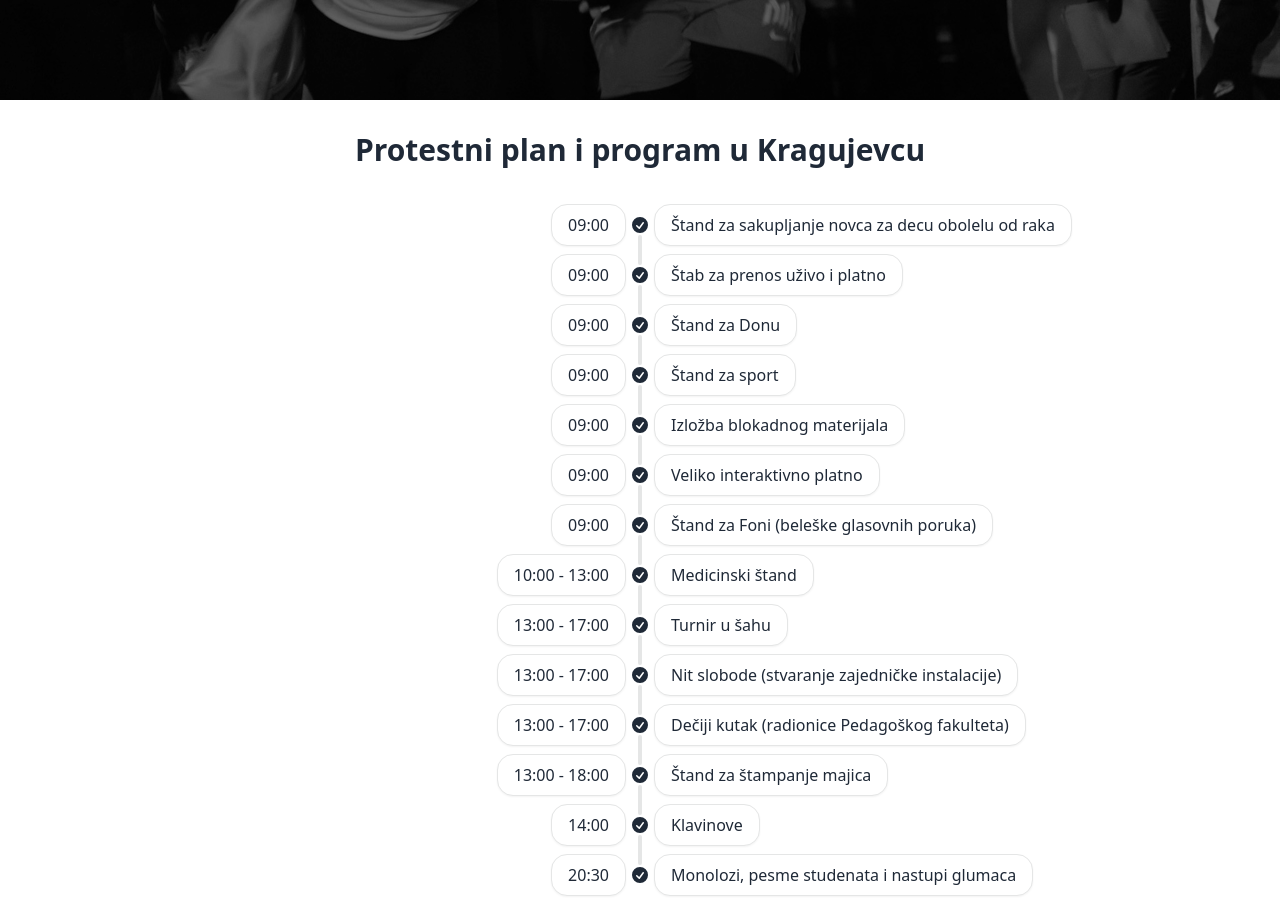
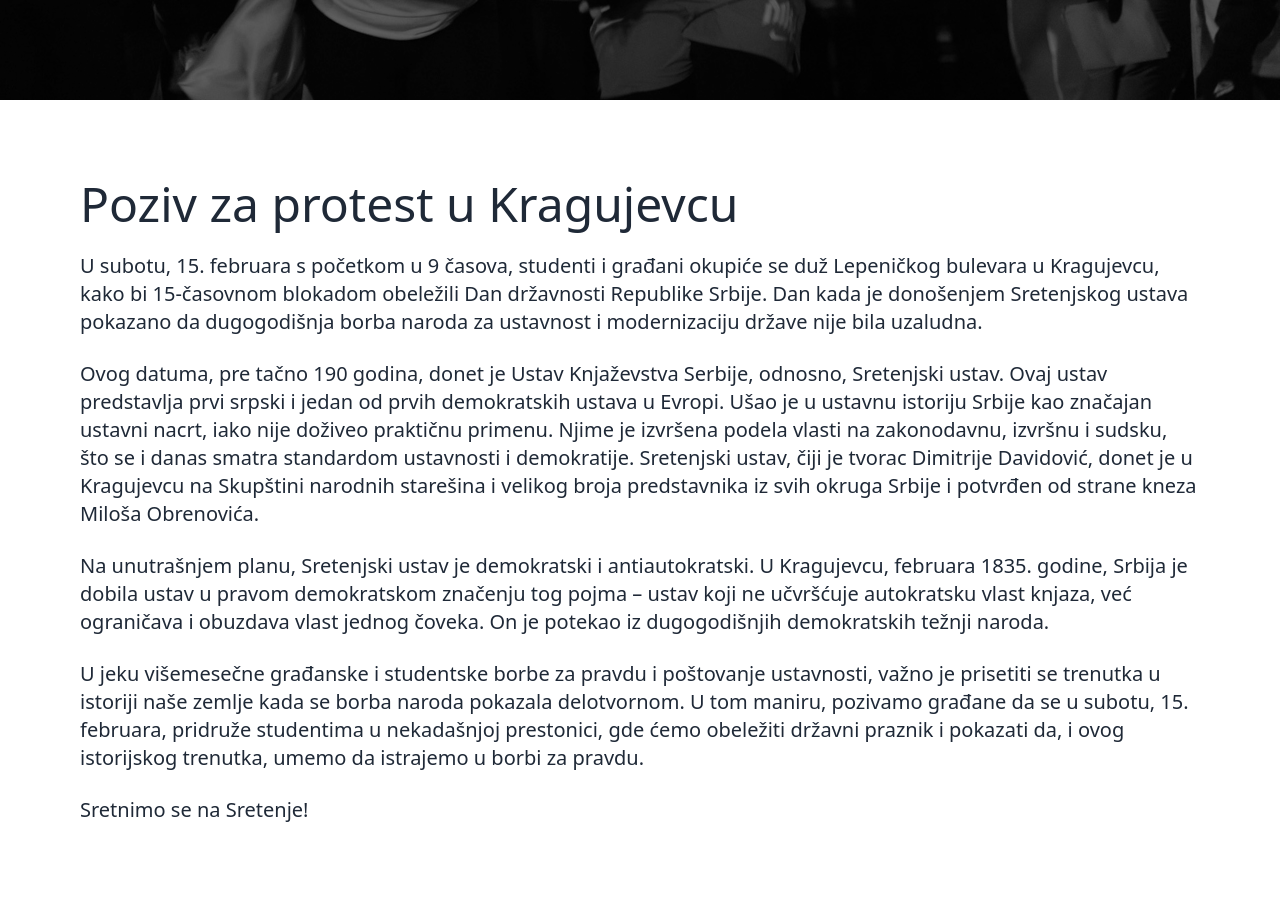
Before and after one commit to blokadainfo/website, a SvelteKit app: page / in a window 1280 px wide. Shown: the part 700-1607 px from the top of the page. Built offline with nearby package versions, Linux system fonts and the light colour scheme.

Commit message:
feat: Kragujevac

```diff
--- a/src/lib/components/custom/hero/hero.svelte
+++ b/src/lib/components/custom/hero/hero.svelte
@@ -32,11 +32,11 @@
 
 <div class="hero relative min-h-screen">
 	<div
-		class="absolute inset-0 bg-cover bg-center transition-opacity duration-1000 grayscale brightness-50"
+		class="absolute inset-0 bg-cover bg-center brightness-50 grayscale transition-opacity duration-1000"
 		style="background-image: url('{imageUrlA}'); opacity: {isImageVisibleA ? 1 : 0};"
 	></div>
 	<div
-		class="absolute inset-0 bg-cover bg-center transition-opacity duration-1000 grayscale brightness-50"
+		class="absolute inset-0 bg-cover bg-center brightness-50 grayscale transition-opacity duration-1000"
 		style="background-image: url('{imageUrlB}'); opacity: {!isImageVisibleA ? 1 : 0};"
 	></div>
 	<div class="hero-overlay bg-opacity-60"></div>
--- /dev/null
+++ b/src/lib/components/custom/kragujevac/kragujevac.svelte
@@ -0,0 +1,187 @@
+<script lang="ts">
+	import MapaBlokada from '$lib/assets/event/kragujevac 15.2./mapa-blokada-kg.png';
+	import Timeline from '$lib/components/custom/timeline/timeline.svelte';
+
+	const events = [
+		{
+			name: 'Štand za sakupljanje novca za decu obolelu od raka',
+			start: new Date(2025, 1, 15, 9, 0)
+		},
+		{
+			name: 'Štab za prenos uživo i platno',
+			start: new Date(2025, 1, 15, 9, 0)
+		},
+		{
+			name: 'Štand za Donu',
+			start: new Date(2025, 1, 15, 9, 0)
+		},
+		{
+			name: 'Štand za sport',
+			start: new Date(2025, 1, 15, 9, 0)
+		},
+		{
+			name: 'Izložba blokadnog materijala',
+			start: new Date(2025, 1, 15, 9, 0)
+		},
+		{
+			name: 'Veliko interaktivno platno',
+			start: new Date(2025, 1, 15, 9, 0)
+		},
+		{
+			name: 'Štand za Foni (beleške glasovnih poruka)',
+			start: new Date(2025, 1, 15, 9, 0)
+		},
+		{
+			name: 'Medicinski štand',
+			start: new Date(2025, 1, 15, 10, 0),
+			end: new Date(2025, 1, 15, 13, 0)
+		},
+		{
+			name: 'Turnir u šahu',
+			start: new Date(2025, 1, 15, 13, 0),
+			end: new Date(2025, 1, 15, 17, 0)
+		},
+		{
+			name: 'Nit slobode (stvaranje zajedničke instalacije)',
+			start: new Date(2025, 1, 15, 13, 0),
+			end: new Date(2025, 1, 15, 17, 0)
+		},
+		{
+			name: 'Dečiji kutak (radionice Pedagoškog fakulteta)',
+			start: new Date(2025, 1, 15, 13, 0),
+			end: new Date(2025, 1, 15, 17, 0)
+		},
+		{
+			name: 'Štand za štampanje majica',
+			start: new Date(2025, 1, 15, 13, 0),
+			end: new Date(2025, 1, 15, 18, 0)
+		},
+		{
+			name: 'Klavinove',
+			start: new Date(2025, 1, 15, 14, 0)
+		},
+		{
+			name: 'Monolozi, pesme studenata i nastupi glumaca',
+			start: new Date(2025, 1, 15, 20, 30)
+		}
+	];
+
+	const timetable = [
+		{
+			name: 'Početak i okupljanje',
+			start: new Date(2025, 1, 15, 9, 0)
+		},
+		{
+			name: 'Medicinski kutak',
+			start: new Date(2025, 1, 15, 10, 0),
+			end: new Date(2025, 1, 15, 13, 0)
+		},
+		{
+			name: 'Odavanje počasti',
+			start: new Date(2025, 1, 15, 11, 52),
+			end: new Date(2025, 1, 15, 12, 7)
+		},
+		{
+			name: 'Turnir u šahu',
+			start: new Date(2025, 1, 15, 13, 0),
+			end: new Date(2025, 1, 15, 17, 0)
+		},
+		{
+			name: 'Dečiji kutak',
+			start: new Date(2025, 1, 15, 13, 0),
+			end: new Date(2025, 1, 15, 17, 0)
+		},
+		{
+			name: 'Klavinove',
+			start: new Date(2025, 1, 15, 14, 0)
+		},
+		{
+			name: 'Izrada majica',
+			start: new Date(2025, 1, 15, 13, 0),
+			end: new Date(2025, 1, 15, 18, 0)
+		},
+		{
+			name: 'Mešoviti hor',
+			start: new Date(2025, 1, 15, 18, 0)
+		},
+		{
+			name: 'Čitanje studentskog pisma',
+			start: new Date(2025, 1, 15, 19, 50)
+		},
+		{
+			name: 'Pauza',
+			start: new Date(2025, 1, 15, 20, 0),
+			end: new Date(2025, 1, 15, 20, 30)
+		},
+		{
+			name: 'Bina',
+			start: new Date(2025, 1, 15, 20, 30)
+		},
+		{
+			name: 'Odavanje počasti',
+			start: new Date(2025, 1, 15, 23, 52),
+			end: new Date(2025, 1, 16, 0, 7)
+		}
+	];
+</script>
+
+<div class="m-1 mt-3 sm:m-20">
+	<h1 class="text-5xl">Poziv za protest u Kragujevcu</h1>
+	<br />
+	<p class="text-xl">
+		U subotu, 15. februara s početkom u 9 časova, studenti i građani okupiće se duž Lepeničkog
+		bulevara u Kragujevcu, kako bi 15-časovnom blokadom obeležili Dan državnosti Republike Srbije.
+		Dan kada je donošenjem Sretenjskog ustava pokazano da dugogodišnja borba naroda za ustavnost i
+		modernizaciju države nije bila uzaludna.
+	</p>
+	<br />
+	<p class="text-xl">
+		Ovog datuma, pre tačno 190 godina, donet je Ustav Knjaževstva Serbije, odnosno, Sretenjski
+		ustav. Ovaj ustav predstavlja prvi srpski i jedan od prvih demokratskih ustava u Evropi. Ušao je
+		u ustavnu istoriju Srbije kao značajan ustavni nacrt, iako nije doživeo praktičnu primenu. Njime
+		je izvršena podela vlasti na zakonodavnu, izvršnu i sudsku, što se i danas smatra standardom
+		ustavnosti i demokratije. Sretenjski ustav, čiji je tvorac Dimitrije Davidović, donet je u
+		Kragujevcu na Skupštini narodnih starešina i velikog broja predstavnika iz svih okruga Srbije i
+		potvrđen od strane kneza Miloša Obrenovića.
+	</p>
+	<br />
+	<p class="text-xl">
+		Na unutrašnjem planu, Sretenjski ustav je demokratski i antiautokratski. U Kragujevcu, februara
+		1835. godine, Srbija je dobila ustav u pravom demokratskom značenju tog pojma – ustav koji ne
+		učvršćuje autokratsku vlast knjaza, već ograničava i obuzdava vlast jednog čoveka. On je potekao
+		iz dugogodišnjih demokratskih težnji naroda.
+	</p>
+	<br />
+	<p class="text-xl">
+		U jeku višemesečne građanske i studentske borbe za pravdu i poštovanje ustavnosti, važno je
+		prisetiti se trenutka u istoriji naše zemlje kada se borba naroda pokazala delotvornom. U tom
+		maniru, pozivamo građane da se u subotu, 15. februara, pridruže studentima u nekadašnjoj
+		prestonici, gde ćemo obeležiti državni praznik i pokazati da, i ovog istorijskog trenutka, umemo
+		da istrajemo u borbi za pravdu.
+	</p>
+	<br />
+	<p class="text-xl">Sretnimo se na Sretenje!</p>
+</div>
+<div class="mt-5">
+	<div class="sm:mx-20">
+		<h1 class="text-5xl">Mapa Blokade</h1>
+		<p class="mt-3 italic sm:hidden">(Mapu je moguće skrolovati levo-desno.)</p>
+	</div>
+	<br />
+	<div class="overflow-scroll">
+		<div class="w-[1600px] sm:w-full" id="mapa">
+			<img class="object-cover" src={MapaBlokada} alt="Mapa Blokada u Kragujevcu" />
+		</div>
+	</div>
+</div>
+
+<div>
+	<div>
+		<h1 class="my-8 text-center text-3xl font-bold">Protestni plan i program u Kragujevcu</h1>
+		<Timeline timetable={events} />
+	</div>
+	<div>
+		<h1 class="my-8 text-center text-3xl font-bold">Satnica protesta u Kragujevcu</h1>
+		<Timeline {timetable} />
+	</div>
+</div>
--- a/src/lib/components/custom/navbar/navbar.svelte
+++ b/src/lib/components/custom/navbar/navbar.svelte
@@ -2,9 +2,9 @@
 	import Logo from '$lib/assets/logo/logo-full.svg';
 </script>
 
-<div class="navbar absolute bg-base-300 z-10">
+<div class="navbar absolute z-10 bg-base-300">
 	<div class="flex flex-1 gap-2 px-2 lg:flex-none">
-        <!-- Bolje koristiti logo-mini (Mogućnost da sajt bude i na ćirilici i na latinici) -->
+		<!-- Bolje koristiti logo-mini (Mogućnost da sajt bude i na ćirilici i na latinici) -->
 		<img src={Logo} alt="Blokada INFO Logo" class="h-14" />
 	</div>
 	<div class="flex flex-1 justify-end px-2">
--- a/src/routes/+page.svelte
+++ b/src/routes/+page.svelte
@@ -1,139 +1,8 @@
 <script lang="ts">
 	import Hero from '$lib/components/custom/hero/hero.svelte';
-	import Timeline from '$lib/components/custom/timeline/timeline.svelte';
-
-	const events = [
-		{
-			name: 'Štand za sakupljanje novca za decu obolelu od raka',
-			start: new Date(2025, 1, 15, 9, 0)
-		},
-		{
-			name: 'Štab za prenos uživo i platno',
-			start: new Date(2025, 1, 15, 9, 0)
-		},
-		{
-			name: 'Štand za Donu',
-			start: new Date(2025, 1, 15, 9, 0)
-		},
-		{
-			name: 'Štand za sport',
-			start: new Date(2025, 1, 15, 9, 0)
-		},
-		{
-			name: 'Izložba blokadnog materijala',
-			start: new Date(2025, 1, 15, 9, 0)
-		},
-		{
-			name: 'Veliko interaktivno platno',
-			start: new Date(2025, 1, 15, 9, 0)
-		},
-		{
-			name: 'Štand za Foni (beleške glasovnih poruka)',
-			start: new Date(2025, 1, 15, 9, 0)
-		},
-		{
-			name: 'Medicinski štand',
-			start: new Date(2025, 1, 15, 10, 0),
-			end: new Date(2025, 1, 15, 13, 0)
-		},
-		{
-			name: 'Turnir u šahu',
-			start: new Date(2025, 1, 15, 13, 0),
-			end: new Date(2025, 1, 15, 17, 0)
-		},
-		{
-			name: 'Nit slobode (stvaranje zajedničke instalacije)',
-			start: new Date(2025, 1, 15, 13, 0),
-			end: new Date(2025, 1, 15, 17, 0)
-		},
-		{
-			name: 'Dečiji kutak (radionice Pedagoškog fakulteta)',
-			start: new Date(2025, 1, 15, 13, 0),
-			end: new Date(2025, 1, 15, 17, 0)
-		},
-		{
-			name: 'Štand za štampanje majica',
-			start: new Date(2025, 1, 15, 13, 0),
-			end: new Date(2025, 1, 15, 18, 0)
-		},
-		{
-			name: 'Klavinove',
-			start: new Date(2025, 1, 15, 14, 0)
-		},
-		{
-			name: 'Monolozi, pesme studenata i nastupi glumaca',
-			start: new Date(2025, 1, 15, 20, 30)
-		}
-	];
-
-	const timetable = [
-		{
-			name: 'Početak i okupljanje',
-			start: new Date(2025, 1, 15, 9, 0)
-		},
-		{
-			name: 'Medicinski kutak',
-			start: new Date(2025, 1, 15, 10, 0),
-			end: new Date(2025, 1, 15, 13, 0)
-		},
-		{
-			name: 'Odavanje počasti',
-			start: new Date(2025, 1, 15, 11, 52),
-			end: new Date(2025, 1, 15, 12, 7)
-		},
-		{
-			name: 'Turnir u šahu',
-			start: new Date(2025, 1, 15, 13, 0),
-			end: new Date(2025, 1, 15, 17, 0)
-		},
-		{
-			name: 'Dečiji kutak',
-			start: new Date(2025, 1, 15, 13, 0),
-			end: new Date(2025, 1, 15, 17, 0)
-		},
-		{
-			name: 'Klavinove',
-			start: new Date(2025, 1, 15, 14, 0)
-		},
-		{
-			name: 'Izrada majica',
-			start: new Date(2025, 1, 15, 13, 0),
-			end: new Date(2025, 1, 15, 18, 0)
-		},
-		{
-			name: 'Mešoviti hor',
-			start: new Date(2025, 1, 15, 18, 0)
-		},
-		{
-			name: 'Čitanje studentskog pisma',
-			start: new Date(2025, 1, 15, 19, 50)
-		},
-		{
-			name: 'Pauza',
-			start: new Date(2025, 1, 15, 20, 0),
-			end: new Date(2025, 1, 15, 20, 30)
-		},
-		{
-			name: 'Bina',
-			start: new Date(2025, 1, 15, 20, 30)
-		},
-		{
-			name: 'Odavanje počasti',
-			start: new Date(2025, 1, 15, 23, 52),
-			end: new Date(2025, 1, 16, 0, 7)
-		}
-	];
+	import Kragujevac from '$lib/components/custom/kragujevac/kragujevac.svelte';
 </script>
 
 <Hero />
 
-<div>
-	<div>
-		<h1 class="my-8 text-center text-3xl font-bold">Protestni plan i program u Kragujevcu</h1>
-		<Timeline timetable={events} />
-	</div>
-	<div>
-		<h1 class="my-8 text-center text-3xl font-bold">Satnica protesta u Kragujevcu</h1>
-		<Timeline {timetable} />
-	</div>
-</div>
+<Kragujevac />
--- a/src/routes/countdown/+page.svelte
+++ b/src/routes/countdown/+page.svelte
@@ -1,5 +1,5 @@
 <script lang="ts">
-    import Hero from "$lib/components/custom/hero/hero.svelte";
+	import Hero from '$lib/components/custom/hero/hero.svelte';
 </script>
 
 <!-- Iskljčivo za intro za stream, page ne služi ni za šta drugo -->
--- a/tailwind.config.js
+++ b/tailwind.config.js
@@ -7,19 +7,19 @@ export default {
 		extend: {
 			animation: {
 				fadeIn: 'fadeIn 1s ease-in-out forwards',
-				fadeOut: 'fadeOut 1s ease-in-out forwards',
+				fadeOut: 'fadeOut 1s ease-in-out forwards'
 			},
 			keyframes: {
 				fadeIn: {
-				'0%': { opacity: '0' },
-				'100%': { opacity: '1' },
+					'0%': { opacity: '0' },
+					'100%': { opacity: '1' }
 				},
 				fadeOut: {
-				'0%': { opacity: '1' },
-				'100%': { opacity: '0' },
-				},
-			},
-		},
+					'0%': { opacity: '1' },
+					'100%': { opacity: '0' }
+				}
+			}
+		}
 	},
 	plugins: [daisyui]
 };
```
Also changed, not shown: src/lib/assets/event/kragujevac 15.2./mapa-blokada-kg.png (added).
